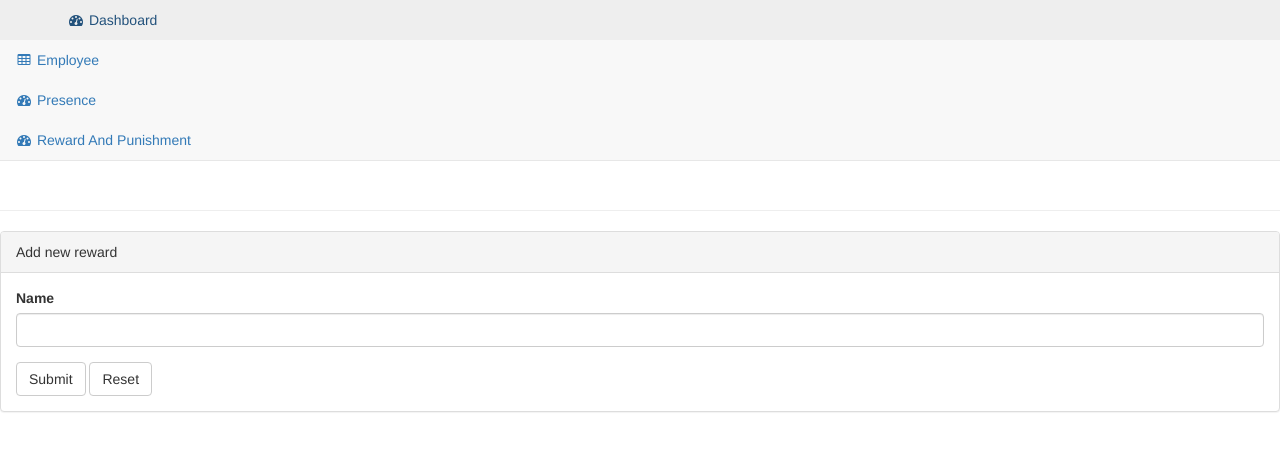
After one commit to faisalburhanudin/pyerp, a Flask app: page /admin/add-punish in a window 1280 px wide. The commit adds this page. Shown: the top 451 px of the page. Run offline with Flask 2, Linux system fonts and the light colour scheme; some libraries are stand-ins or nearby versions.

Commit message:
add reward and punish

```diff
--- a/erp/templates/admin/employee/new.html
+++ b/erp/templates/admin/employee/new.html
@@ -1,4 +1,8 @@
 {% extends 'admin/base.html' %}
+
+{% block title %}
+Add Employee
+{% endblock %}
 
 {% block content %}
 <div class="col-lg-12">
--- /dev/null
+++ b/erp/templates/admin/reward-and-punish/add-punish.html
@@ -0,0 +1,30 @@
+{% extends 'admin/base.html' %}
+
+{% block content %}
+<div class="col-lg-12">
+    <div class="panel panel-default">
+        <div class="panel-heading">
+            Add new reward
+        </div>
+        <div class="panel-body">
+            <div class="row">
+                <div class="col-lg-12">
+                    <form role="form" method="POST" action="/admin/add-punish">
+                        <div class="form-group">
+                            <label>Name</label>
+                            <input name="name" class="form-control">
+                        </div>
+                        <button type="submit" class="btn btn-default">Submit</button>
+                        <button type="reset" class="btn btn-default">Reset</button>
+                    </form>
+                </div>
+                <!-- /.col-lg-6 (nested) -->
+            </div>
+            <!-- /.row (nested) -->
+        </div>
+        <!-- /.panel-body -->
+    </div>
+    <!-- /.panel -->
+</div>
+<!-- /.col-lg-12 -->
+{% endblock %}
--- a/erp/templates/admin/reward-and-punishment.html
+++ b/erp/templates/admin/reward-and-punish/list.html
@@ -42,7 +42,7 @@ Reward and Punishment
                     <a href="#" class="list-group-item">Kenaikan Jabatan</a>
                 </div>
                 <!-- /.list-group -->
-                <a href="#" class="btn btn-default btn-block">Add new reward</a>
+                <a href="/admin/add-reward" class="btn btn-default btn-block">Add new reward</a>
             </div>
             <!-- /.panel-body -->
         </div>
@@ -56,7 +56,7 @@ Reward and Punishment
                     <a href="#" class="list-group-item">Potong Cuti</a>
                 </div>
                 <!-- /.list-group -->
-                <a href="#" class="btn btn-default btn-block">Add new punishment</a>
+                <a href="/admin/add-punish" class="btn btn-default btn-block">Add new punishment</a>
             </div>
             <!-- /.panel-body -->
         </div>
--- a/erp/view/admin.py
+++ b/erp/view/admin.py
@@ -34,7 +34,17 @@ def presence():
 
 @bp.route('/reward-and-punishment')
 def reward_and_punishment():
-    return render_template('admin/reward-and-punishment.html')
+    return render_template('admin/reward-and-punish/list.html')
+
+
+@bp.route('/add-reward')
+def add_reward():
+    return render_template('admin/reward-and-punish/add-reward.html')
+
+
+@bp.route('/add-punish')
+def add_punish():
+    return render_template('admin/reward-and-punish/add-punish.html')
 
 
 @bp.route('/employee')
```
Also changed, not shown: erp/templates/admin/reward-and-punish/add-reward.html (added, +30 -0 lines).
